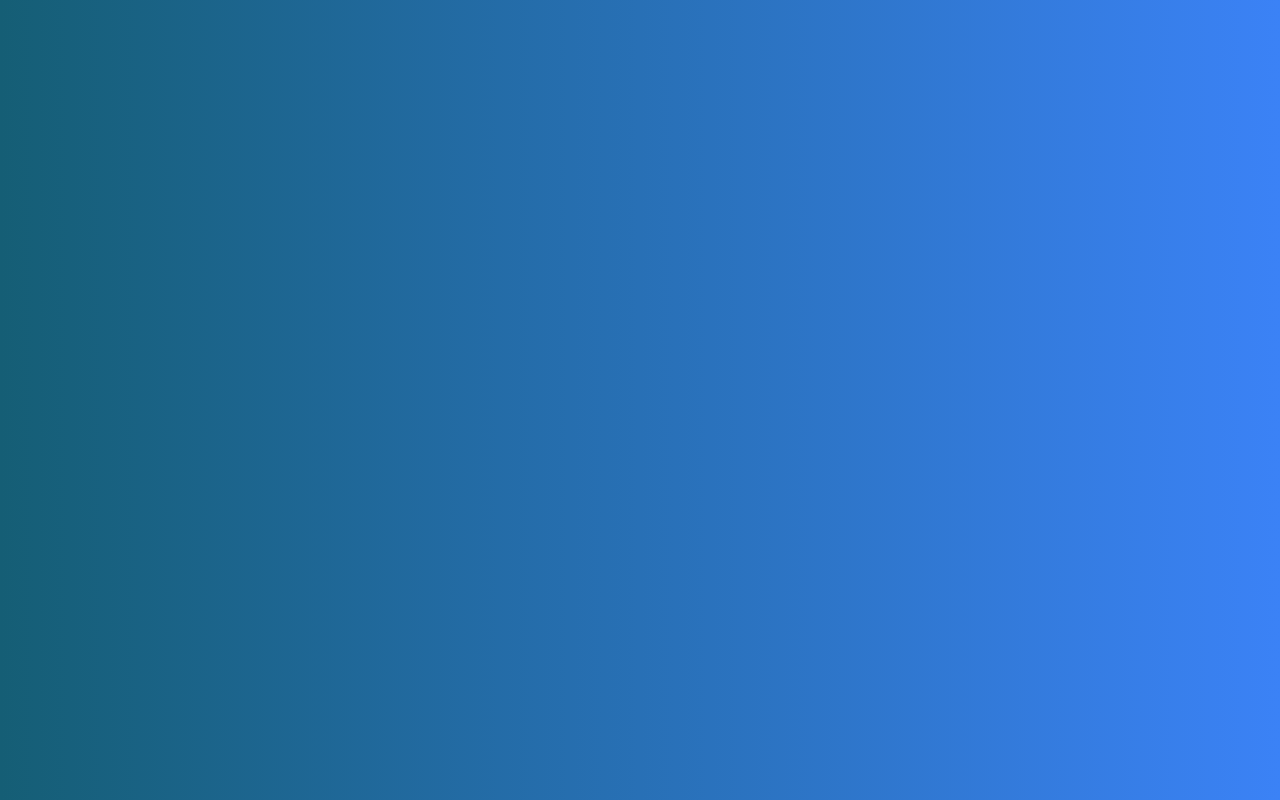
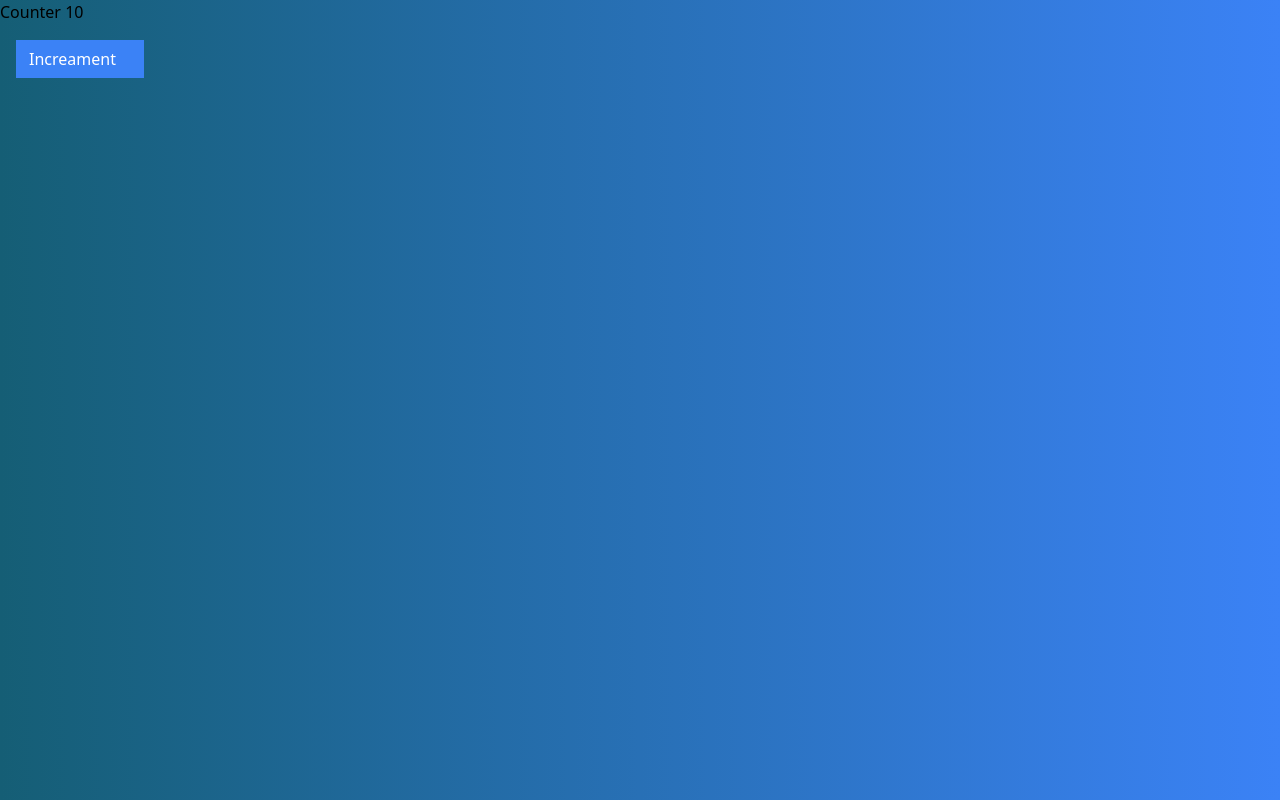
Before and after one commit to Harshalbih/React-tailwind, a React (Create React App) app: page /counter in a window 1280 px wide. Before the commit this address had no page. Built offline with nearby package versions, Linux system fonts and the light colour scheme; the HTML template or start-up script is replaced by a standard one.

Commit message:
Counterpage

```diff
--- a/src/App.js
+++ b/src/App.js
@@ -5,6 +5,7 @@ import Dropdownpage from "./pages/Dropdownpage";
 import Sliderpage from "./pages/Sliderpage";
 import Modalpage from "./pages/Modalpage";
 import Tablepage from "./pages/Tablepage";
+import Counterpage from "./pages/Counterpage";
 
 import {
   BrowserRouter as Router,
@@ -23,6 +24,7 @@ function App() {
           <Route exact path="/slider" element={<Sliderpage />}/>
           <Route exact path="/modal" element={<Modalpage />}/>
           <Route exact path="/table" element={<Tablepage />}/>
+          <Route exact path="/counter" element={<Counterpage initialCount={10}/>}/>
         </Routes>
       </Router>
     </div>
--- a/src/Components/Sidebar.js
+++ b/src/Components/Sidebar.js
@@ -24,6 +24,9 @@ function Sidebar() {
         <li>
           <Link to="/table" className="hover:text-blue-300 flex flex-y">Table <GiClick className='mt-1'/></Link>
         </li>
+        <li>
+          <Link to="/counter" className="hover:text-blue-300 flex flex-y">Counter <GiClick className='mt-1'/></Link>
+        </li>
       </ul>
     </div>
   );
--- /dev/null
+++ b/src/pages/Counterpage.js
@@ -0,0 +1,19 @@
+import React from 'react';
+import {useState} from 'react';
+import Button from '../Components/Button';
+
+function Counterpage({initialCount}) {
+const [count, setCount] = useState(initialCount);
+
+function handleClick (){
+    setCount(count+1);
+}
+  return (
+    <div>
+        <h1>Counter {count}</h1>
+        <Button primary onClick={handleClick}>Increament</Button>
+        </div>
+  )
+}
+
+export default Counterpage;
```
